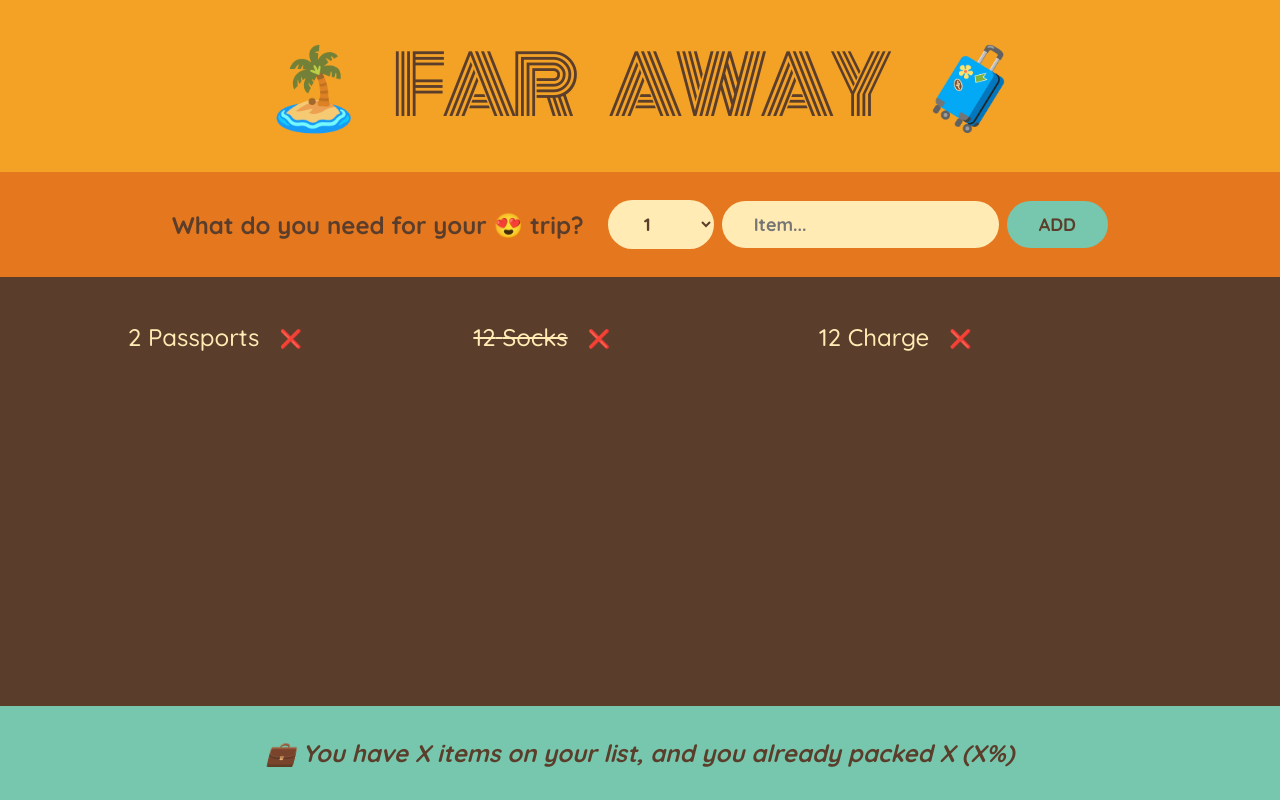
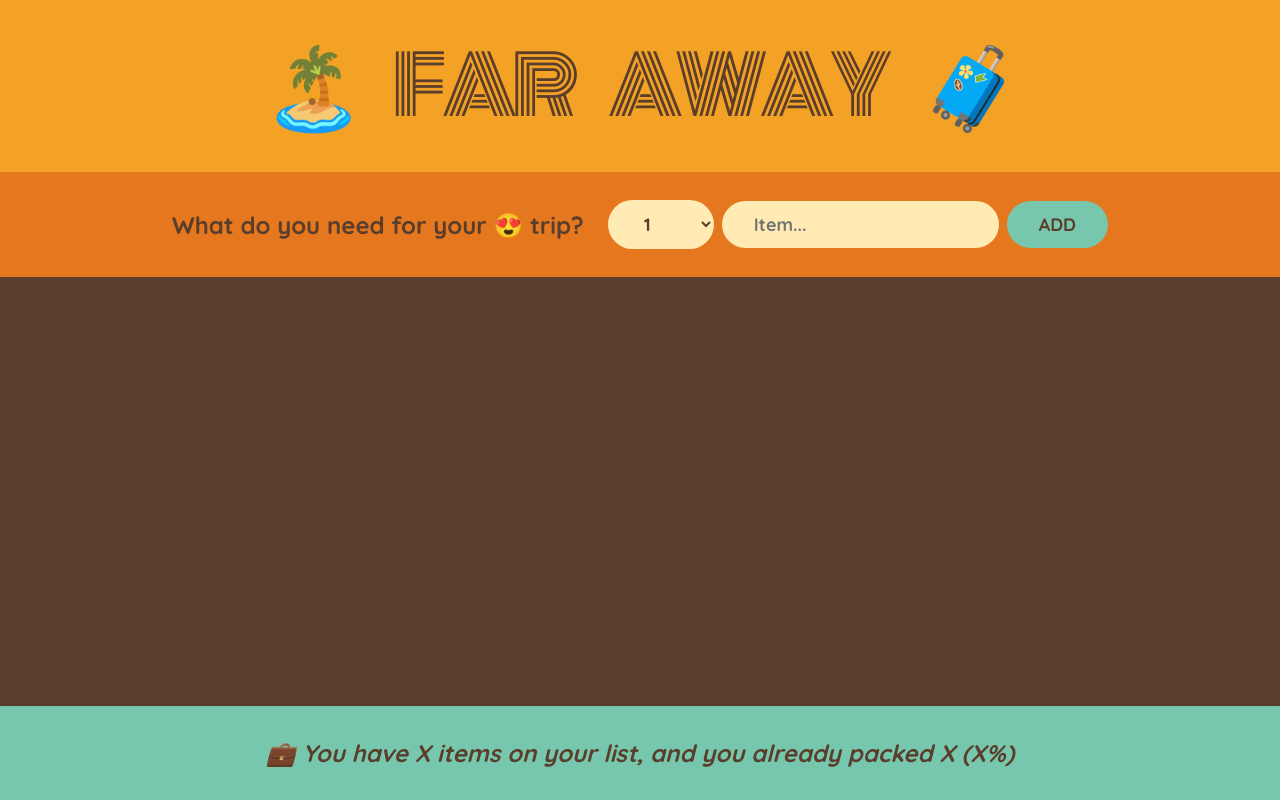
Before and after one commit to Rahimah-817/travel-list, a React (Create React App) app: page / in a window 1280 px wide. Built offline with nearby package versions, Linux system fonts and the light colour scheme.

Commit message:
Thinking About State and Lifting State Up

```diff
--- a/src/App.js
+++ b/src/App.js
@@ -2,15 +2,21 @@
 const initialItems = [
   { id: 1, description: "Passports", quantity: 2, packed: false },
   { id: 2, description: "Socks", quantity: 12, packed: true },
-  { id: 2, description: "Charge", quantity: 12, packed: false },
+  { id: 3, description: "Charge", quantity: 21, packed: false },
 ];
 
 export default function App() {
+  const [items, setItems] = useState([]);
+
+  function handleAddItems(item) {
+    setItems((items) => [...items, item]);
+  }
+
   return (
     <div className="app">
       <Logo />
-      <Form />
-      <PackingList />
+      <Form onAddItems={handleAddItems} />
+      <PackingList items={items} />
       <Stats />
     </div>
   );
@@ -19,7 +25,7 @@
 function Logo() {
   return <h1>🏝️ Far Away 🧳</h1>;
 }
-function Form() {
+function Form({onAddItems}) {
   const [description, setDescription] = useState("");
   const [quantity, setQuantity] = useState(1);
 
@@ -30,6 +36,11 @@
 
     const newItem = { description, quantity, packed: false, id: Date.now };
     console.log(newItem);
+
+    onAddItems(newItem);
+
+    setDescription("");
+    setQuantity(1);
   }
 
   return (
@@ -58,11 +69,11 @@
     </form>
   );
 }
-function PackingList() {
+function PackingList({items}) {
   return (
     <div className="list">
       <ul>
-        {initialItems.map((item) => (
+        {items.map((item) => (
           <Item
             item={item}
             key={item.id}
```
